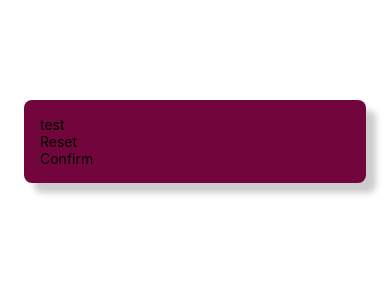
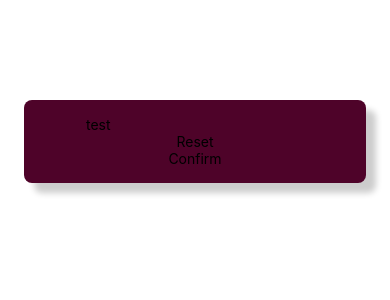
Before and after one commit to TRETYAKweb/game-app-guess-my-number, a React Native app: screen / in a window 390 px wide. Shown: the top 300 px of the page. Built offline with nearby package versions, Linux system fonts and the light colour scheme.

Commit message:
style: update styles for StartGameScreen component
Updated the styles in `StartGameScreen/styles.js` to change the background color, add elevation, align items, and modify the styles for the start game title, text input, and buttons container.

```diff
--- a/screens/StartGameScreen/styles.js
+++ b/screens/StartGameScreen/styles.js
@@ -5,12 +5,36 @@ export const styles = StyleSheet.create({
     marginTop: 100,
     marginHorizontal: 24,
     padding: 16,
-    backgroundColor: "#72063c",
+    backgroundColor: "#4e0329",
     borderRadius: 8,
-    elevation: 4,
     shadowColor: "black",
     shadowRadius: 6,
     shadowOpacity: 0.2,
     shadowOffset: { width: 10, height: 10 },
+    elevation: 10,
+    alignItems: "center",
+  },
+
+  startGameTitle: {
+    color: "#ddb52f",
+    fontSize: 28,
+    fontWeight: "300",
+  },
+  textInput: {
+    width: 50,
+    height: 50,
+    textAlign: "center",
+    color: "#ddb52f",
+    borderBottomWidth: 2,
+    borderBottomColor: "#ddb52f",
+    fontSize: 32,
+    fontWeight: "700",
+    marginVertical: 8,
+  },
+  buttonsContainer: {
+    flexDirection: "row",
+  },
+  buttonContainer: {
+    flex: 1,
   },
 });
```
